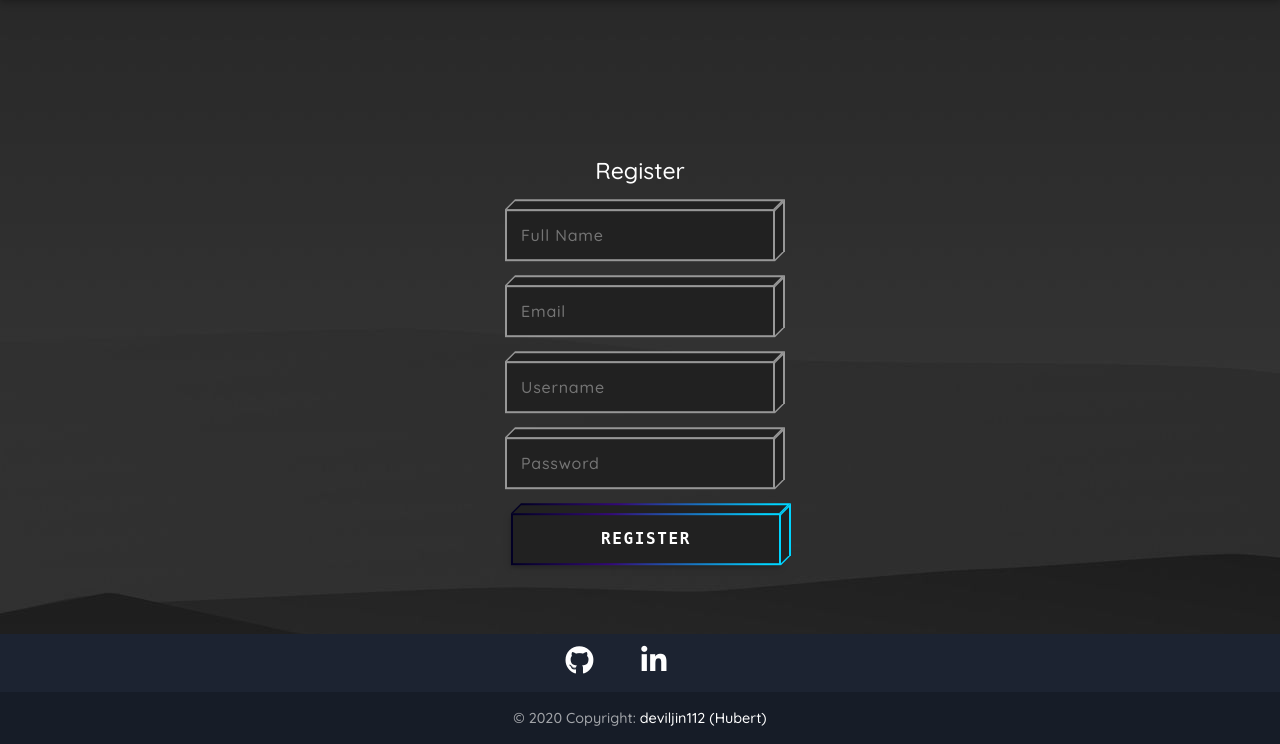
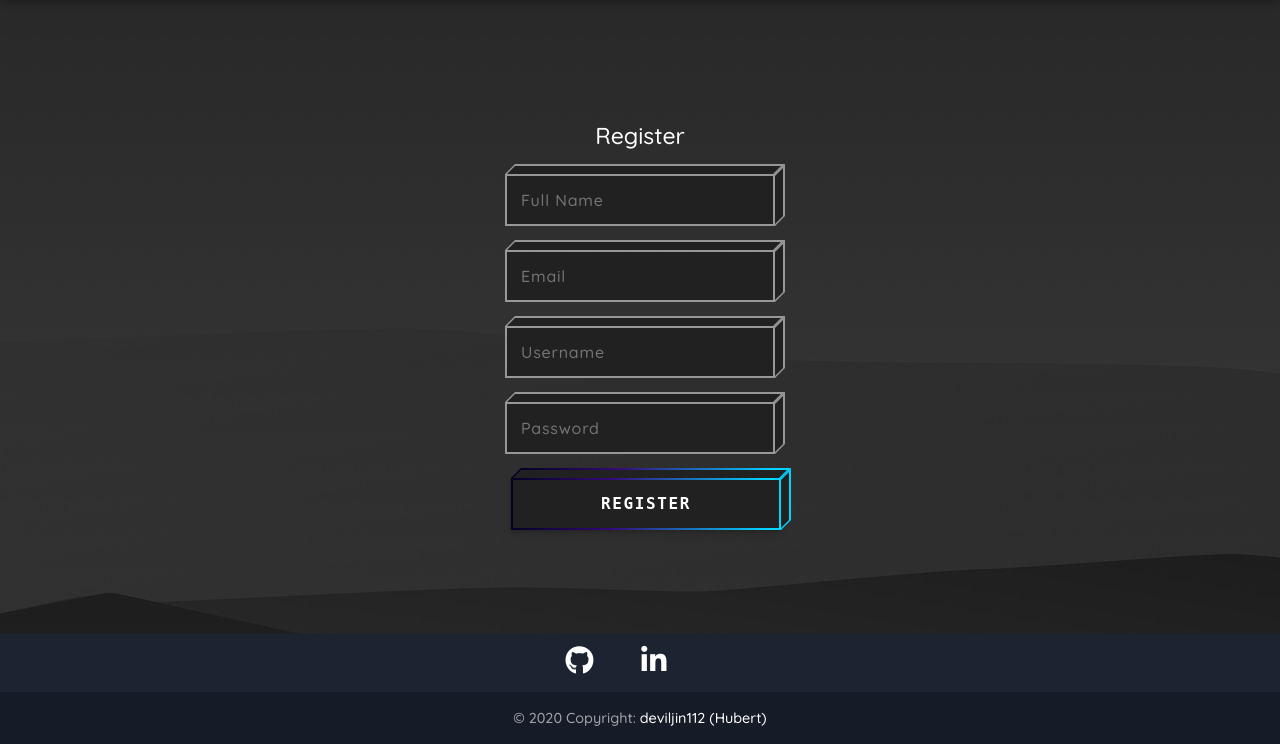
Before and after one commit to deviljin112/Python-Scrapper, a Flask app: page /register/ in a window 1280 px wide. Shown: the part 56-800 px from the top of the page. Run offline with Flask 2, Linux system fonts and the light colour scheme; some libraries are stand-ins or nearby versions.

Commit message:
Change CSS Positioning

```diff
--- a/deploy_code/project/templates/login.html
+++ b/deploy_code/project/templates/login.html
@@ -25,10 +25,6 @@
     }
 
     .form {
-        position: fixed;
-        top: 50%;
-        left: 50%;
-        transform: translate(-50%, -50%);
         width: 300px;
         padding: 64px 15px 24px;
         margin: 0 auto;
--- a/deploy_code/project/templates/register.html
+++ b/deploy_code/project/templates/register.html
@@ -25,10 +25,6 @@
     }
 
     .form {
-        position: fixed;
-        top: 50%;
-        left: 50%;
-        transform: translate(-50%, -50%);
         width: 300px;
         padding: 64px 15px 24px;
         margin: 0 auto;
```
